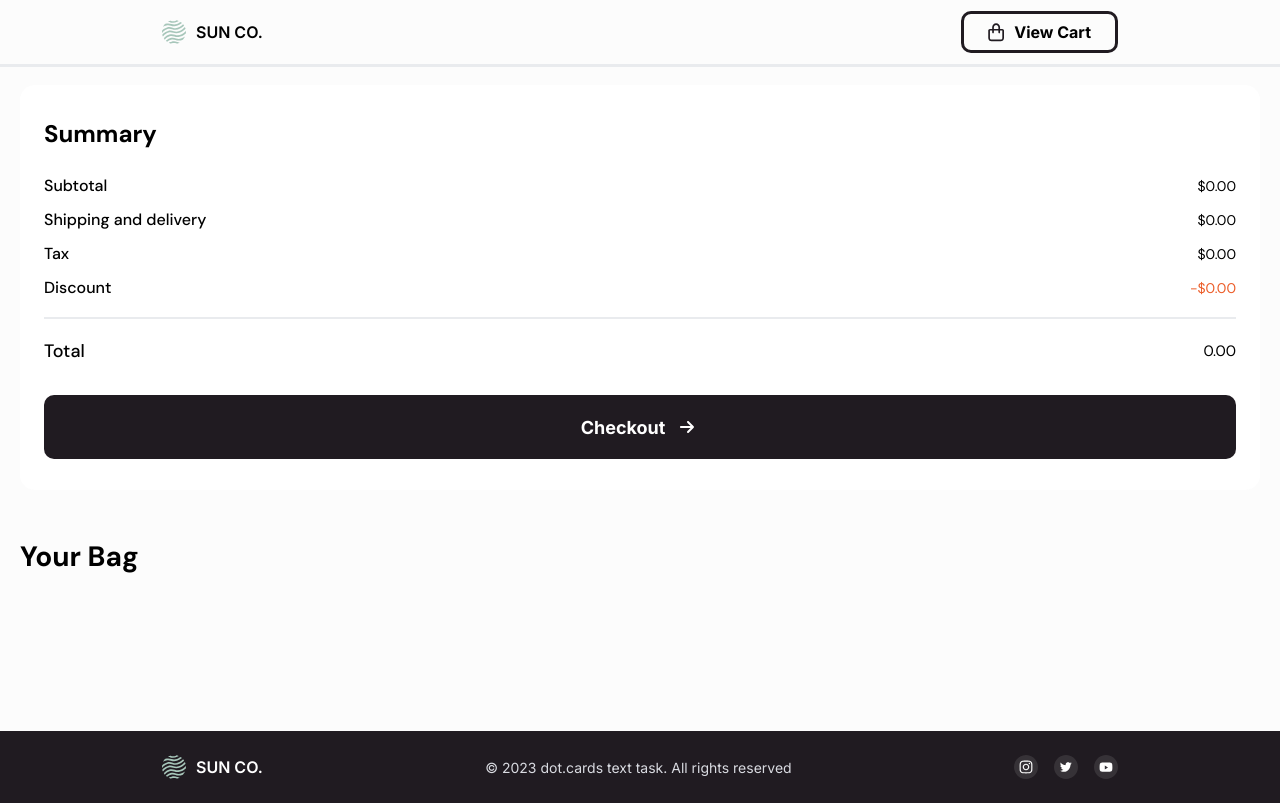
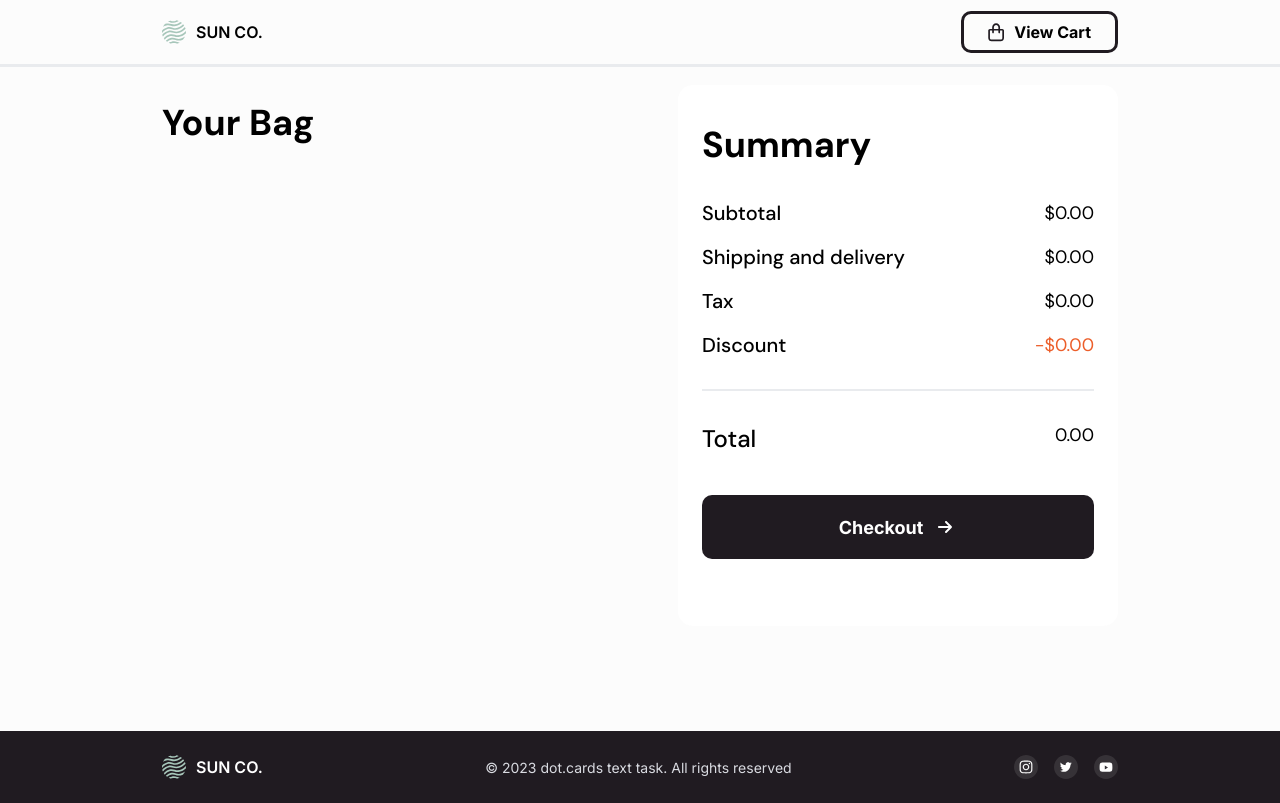
Before and after one commit to rickythewriter/sunco-shoes, a React (Create React App) app: page /cart in a window 1280 px wide. Built offline with nearby package versions, Linux system fonts and the light colour scheme.

Commit message:
style - cart - desktop

```diff
--- a/src/components/Cart/Cart.css
+++ b/src/components/Cart/Cart.css
@@ -8,3 +8,26 @@
     font-weight: bold;
     font-size: 28px;
 }
+
+@media screen and (width >=960px) {
+    .cart-body {
+        margin: 0;
+    }
+
+    #cart-body {
+        display: flex;
+        flex-direction: row-reverse;
+        justify-content: space-between;
+        margin: 0 162px;
+    }
+
+    #cart-item-section {
+        width: 52%;
+    }
+
+    #cart-items-heading {
+        margin: 32px 0 28px;
+        line-height: 48px;
+        font-size: 36px;
+    }
+}
--- a/src/components/subcomponents/CartItem/CartItem.css
+++ b/src/components/subcomponents/CartItem/CartItem.css
@@ -12,10 +12,14 @@
     margin-bottom: 64px;
 }
 
-#cart-item-image {
+.cart-item-image {
     height: 141px;
     width: 140px;
     object-fit: cover;
+}
+
+.cart-item-column-right {
+    width: 100%;
 }
 
 .cart-item-brand-row {
@@ -29,11 +33,18 @@
     margin: 0 0 8px;
     font-family: 'DM Sans', sans-serif;
     font-weight: bold;
-    font-size: 16px;
     line-height: 20px;
 }
 
-#cart-item-model {
+.cart-item-brand {
+    font-size: 16px;
+}
+
+.cart-item-price {
+    font-size: 14px;
+}
+
+.cart-item-model {
     margin: 0 0 22px;
     font-size: 14px;
     white-space: nowrap;
@@ -50,3 +61,43 @@
 .remove-from-cart:hover {
     cursor: pointer;
 }
+
+@media screen and (width >=960px) {
+
+    .cart-item-image {
+        height: 166px;
+        width: 165px;
+    }
+
+    .cart-item-brand-row>p {
+        line-height: 24px;
+        margin-bottom: 6px;
+    }
+
+    .cart-item-brand {
+        font-size: 20px;
+    }
+
+    .cart-item-price {
+        font-size: 18px;
+    }
+
+    .cart-item-model {
+        font-size: 18px;
+        line-height: 24px;
+        margin-bottom: 68px;
+    }
+
+    .cart-item-selector-row {
+        display: flex;
+        flex-direction: row;
+        justify-content: flex-start;
+        align-items: last baseline;
+        gap: 30px;
+    }
+
+    .remove-from-cart {
+        font-size: 16px;
+        margin: 0;
+    }
+}
--- a/src/components/subcomponents/CartItem/index.tsx
+++ b/src/components/subcomponents/CartItem/index.tsx
@@ -65,18 +65,19 @@ const CartItem: React.FC<IProps> = ({ product }) => {
     return (
         <div className="cart-item">
             <div className="cart-item-column-left">
-                <img id="cart-item-image" src={imageUrl} />
+                <img className="cart-item-image" src={imageUrl} />
             </div>
             <div className="cart-item-column-right">
                 {productData &&
                     <>
                         <div className="cart-item-brand-row">
-                            <p id="cart-item-brand">{productData.brand}</p>
-                            <p id="cart-item-price">${productData.price}</p>
+                            <p className="cart-item-brand">{productData.brand}</p>
+                            <p className="cart-item-price">${productData.price}</p>
                         </div>
-                        <p id="cart-item-model">{productData.model}</p>
+                        <p className="cart-item-model">{productData.model}</p>
                     </>
                 }
+                <div className="cart-item-selector-row">
                     <div id="quantity-selector">
                         <div
                             className="quantity-selector-control chevron"
@@ -105,6 +106,7 @@ const CartItem: React.FC<IProps> = ({ product }) => {
                     </div>
                 </div>
             </div>
+        </div>
     )
 }
 
--- a/src/components/subcomponents/CartSummary/CartSummary.css
+++ b/src/components/subcomponents/CartSummary/CartSummary.css
@@ -71,6 +71,12 @@
 
 @media screen and (width >=960px) {
 
+    #cart-summary {
+        width: 41%;
+        padding-top: 36px;
+        margin-bottom: 64px;
+    }
+
     #checkout-button {
         align-self: left;
         margin-left: 0;
@@ -79,4 +85,47 @@
         align-self: flex-start;
         margin: 0;
     }
+
+    #cart-summary-heading {
+        line-height: 48px;
+        font-size: 36px;
+        margin-bottom: 32px;
+    }
+
+    .summary-row {
+        line-height: 24px;
+        margin-bottom: 20px;
+    }
+
+    .charge-name {
+        font-size: 20px;
+    }
+
+    .charge-amount {
+        font-size: 18px;
+    }
+
+    #cart-summary > .horizontal-rule {
+        margin: 32px 0;
+    }
+
+    .total-row {
+        margin-bottom: 40px;
+    }
+
+    #total-cost-heading {
+        font-size: 24px;
+        line-height: 32px;;
+    }
+
+    #total-cost-amount {
+        font-size: 18px;
+    }
+
+    #checkout-button {
+        box-sizing: border-box;
+        height: 64px;
+        font-size: 18px;
+        margin-bottom: 36px;
+    }
 }
```
Lines whose indentation alone changed are shown as unchanged.
